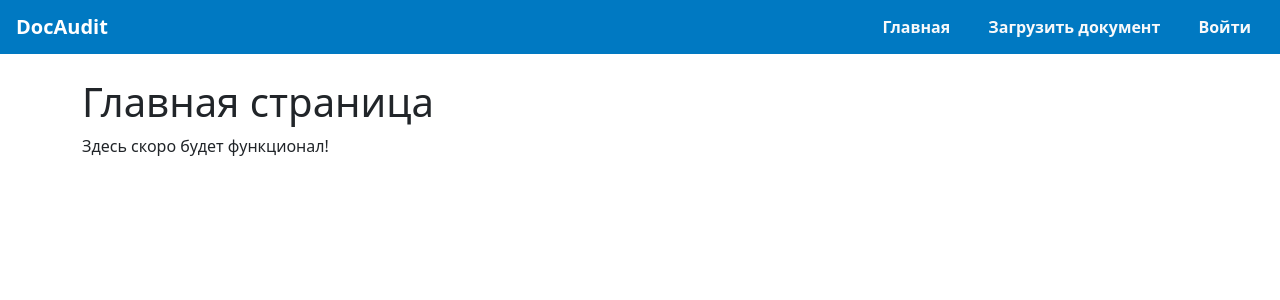
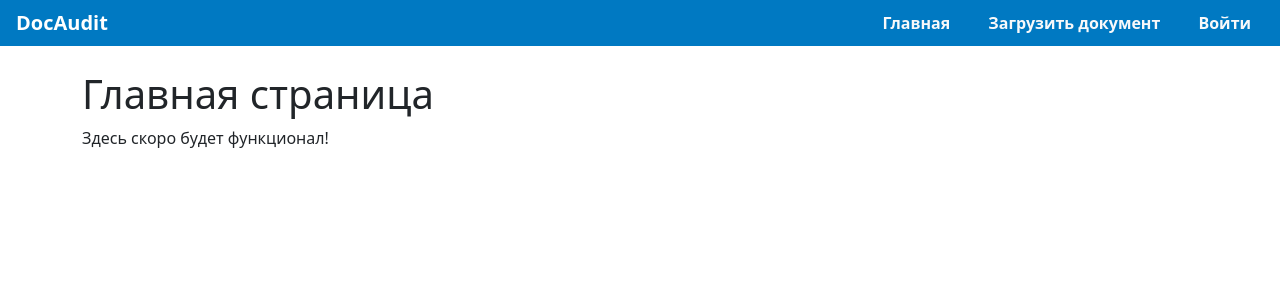
Before and after one commit to alxd1/DocAudit, a FastAPI app: page /homepage in a window 1280 px wide. Shown: the top 300 px of the page. Run offline with FastAPI, Linux system fonts and the light colour scheme; some libraries are stand-ins or nearby versions.

Commit message:
HTML style enhancement

```diff
--- a/templates/include/header.html
+++ b/templates/include/header.html
@@ -1,6 +1,6 @@
 
 <header class="docaudit-header ">
-        <div class="row align-items-center py-2 px-3 m-0">
+        <div class="row align-items-center py-1 px-3 m-0">
             <!-- Название сайта -->
             <div class="col m-0 p-0">
                 <a href="/" class="text-white text-decoration-none fs-50"
```
